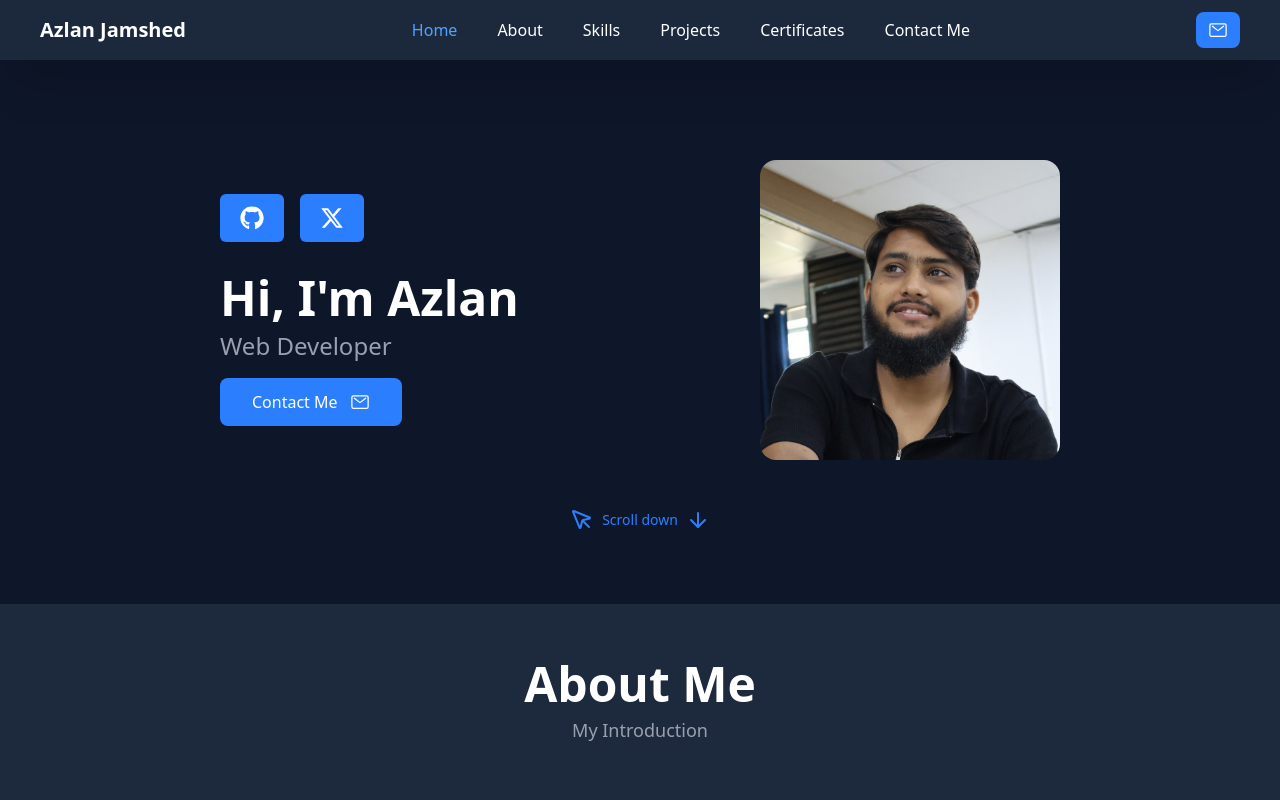
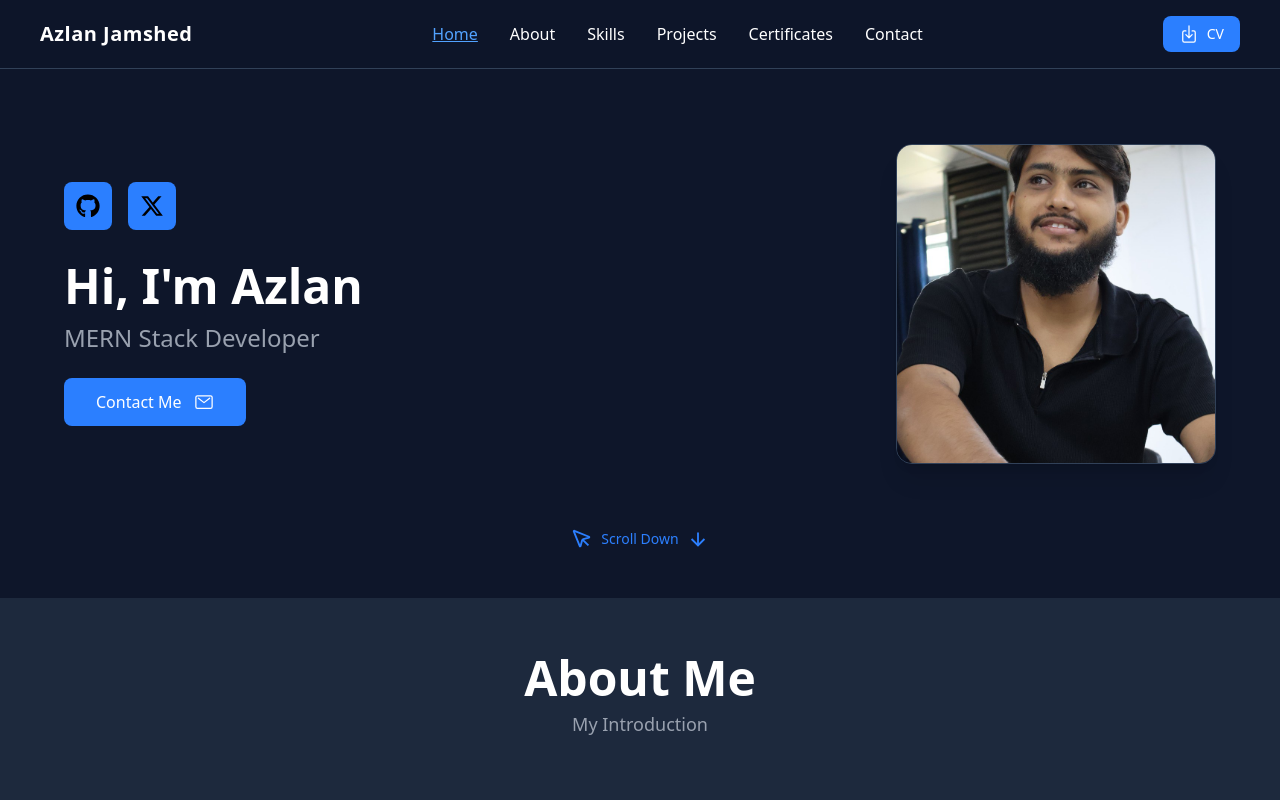
Before and after one commit to azlanjamshed/Portfolio, a React (Vite) app: page / in a window 1280 px wide. Shown: the top 800 px of the page. Built offline with nearby package versions, Linux system fonts and the light colour scheme.

Commit message:
make navbar better

```diff
--- a/src/Components/Navbar.jsx
+++ b/src/Components/Navbar.jsx
@@ -1,12 +1,124 @@
-import React, { useRef, useState } from "react";
-import { IoMailOutline } from "react-icons/io5";
+// import { IoMailOutline } from "react-icons/io5";
+// import { HiMenuAlt3, HiX } from "react-icons/hi";
+// import { Link } from "react-scroll";
+// import CV from "../assets/Azlan_Jamshed.pdf";
+
+// const Navbar = () => {
+//   const [open, setOpen] = useState(false);
+//   const menuRef = useRef(null);
+
+//   const navLinks = [
+//     { to: "home", label: "Home" },
+//     { to: "about", label: "About" },
+//     { to: "skill", label: "Skills" },
+//     { to: "project", label: "Projects" },
+//     { to: "certificates", label: "Certificates" },
+//     { to: "contact", label: "Contact Me" },
+//   ];
+
+//   return (
+//     <header className="fixed top-0 left-0 w-full z-50 bg-[#1c293c] shadow-2xl">
+//       <div
+//         ref={menuRef}
+//         className="flex items-center justify-between px-10 md:px-10 py-3 text-white"
+//       >
+//         {/* Logo */}
+//         <h1 className="text-xl font-semibold">
+//           <Link
+//             to="home"
+//             smooth
+//             duration={300}
+//             offset={-70}
+//             className="cursor-pointer"
+//             onClick={() => setOpen(false)}
+//           >
+//             Azlan Jamshed
+//           </Link>
+//         </h1>
+
+//         {/* Desktop Menu */}
+//         <ul className="hidden md:flex gap-10 text-base">
+//           {navLinks.map((link) => (
+//             <li key={link.to}>
+//               <Link
+//                 to={link.to}
+//                 smooth
+//                 duration={300}
+//                 offset={-70}
+//                 spy
+//                 activeClass="text-blue-400"
+//                 className="cursor-pointer hover:text-blue-400"
+//               >
+//                 {link.label}
+//               </Link>
+//             </li>
+//           ))}
+//         </ul>
+
+//         {/* Download CV (Desktop) */}
+//         <a
+//           href={CV}
+//           download
+//           className="hidden md:flex items-center bg-blue-500 px-3 py-2 rounded-lg hover:bg-blue-600 transition"
+//         >
+//           <IoMailOutline className="w-5 h-5" />
+//         </a>
+
+//         {/* Mobile Toggle */}
+//         <button
+//           onClick={() => setOpen((o) => !o)}
+//           className="md:hidden text-3xl"
+//         >
+//           {open ? <HiX /> : <HiMenuAlt3 />}
+//         </button>
+//       </div>
+
+//       {/* Mobile Menu */}
+//       {open && (
+//         <div
+//           className="md:hidden bg-[#1c293c] text-white px-6 py-6 space-y-5"
+//           onClick={(e) => e.stopPropagation()}
+//         >
+//           {navLinks.map((link) => (
+//             <Link
+//               key={link.to}
+//               to={link.to}
+//               smooth
+//               duration={300}
+//               offset={-70}
+//               className="block cursor-pointer text-lg hover:text-blue-400"
+//               onClick={() => setOpen(false)}
+//             >
+//               {link.label}
+//             </Link>
+//           ))}
+
+//           {/* Mobile CV Button */}
+//           <a
+//             href={CV}
+//             download
+//             className="inline-flex items-center gap-2 bg-blue-500 px-4 py-2 rounded-lg hover:bg-blue-600 transition"
+//             onClick={() => setOpen(false)}
+//           >
+//             <IoMailOutline className="w-5 h-5" />
+//             Download CV
+//           </a>
+//         </div>
+//       )}
+//     </header>
+//   );
+// };
+
+// export default Navbar;
+
+import React, { useState } from "react";
+import { IoDownloadOutline } from "react-icons/io5";
 import { HiMenuAlt3, HiX } from "react-icons/hi";
 import { Link } from "react-scroll";
 import CV from "../assets/Azlan_Jamshed.pdf";
 
 const Navbar = () => {
   const [open, setOpen] = useState(false);
-  const menuRef = useRef(null);
 
   const navLinks = [
     { to: "home", label: "Home" },
@@ -14,23 +126,20 @@ const Navbar = () => {
     { to: "skill", label: "Skills" },
     { to: "project", label: "Projects" },
     { to: "certificates", label: "Certificates" },
-    { to: "contact", label: "Contact Me" },
+    { to: "contact", label: "Contact" },
   ];
 
   return (
-    <header className="fixed top-0 left-0 w-full z-50 bg-[#1c293c] shadow-2xl">
-      <div
-        ref={menuRef}
-        className="flex items-center justify-between px-10 md:px-10 py-3 text-white"
-      >
+    <header className="fixed top-0 left-0 w-full z-50 backdrop-blur-md bg-[#0e162a]/90 border-b border-slate-700">
+      <div className="max-w-7xl mx-auto flex items-center justify-between px-6 md:px-10 py-4 text-white">
         {/* Logo */}
-        <h1 className="text-xl font-semibold">
+        <h1 className="text-lg md:text-xl font-semibold tracking-wide">
           <Link
             to="home"
             smooth
             duration={300}
             offset={-70}
-            className="cursor-pointer"
+            className="cursor-pointer hover:text-blue-400 transition"
             onClick={() => setOpen(false)}
           >
             Azlan Jamshed
@@ -38,7 +147,7 @@ const Navbar = () => {
         </h1>
 
         {/* Desktop Menu */}
-        <ul className="hidden md:flex gap-10 text-base">
+        <ul className="hidden md:flex items-center gap-8 text-sm md:text-base">
           {navLinks.map((link) => (
             <li key={link.to}>
               <Link
@@ -47,8 +156,8 @@ const Navbar = () => {
                 duration={300}
                 offset={-70}
                 spy
-                activeClass="text-blue-400"
-                className="cursor-pointer hover:text-blue-400"
+                activeClass="text-blue-400 underline "
+                className="cursor-pointer hover:text-blue-400 transition"
               >
                 {link.label}
               </Link>
@@ -56,30 +165,32 @@ const Navbar = () => {
           ))}
         </ul>
 
-        {/* Download CV (Desktop) */}
+        {/* CV Button */}
         <a
           href={CV}
           download
-          className="hidden md:flex items-center bg-blue-500 px-3 py-2 rounded-lg hover:bg-blue-600 transition"
+          className="hidden md:flex items-center gap-2 bg-blue-500 px-4 py-2 rounded-lg text-sm font-medium hover:bg-blue-600 hover:scale-105 transition"
         >
-          <IoMailOutline className="w-5 h-5" />
+          <IoDownloadOutline className="w-5 h-5" />
+          CV
         </a>
 
-        {/* Mobile Toggle */}
+        {/* Mobile Menu Button */}
         <button
-          onClick={() => setOpen((o) => !o)}
-          className="md:hidden text-3xl"
+          onClick={() => setOpen(!open)}
+          className="md:hidden text-3xl text-white"
         >
           {open ? <HiX /> : <HiMenuAlt3 />}
         </button>
       </div>
 
       {/* Mobile Menu */}
-      {open && (
-        <div
-          className="md:hidden bg-[#1c293c] text-white px-6 py-6 space-y-5"
-          onClick={(e) => e.stopPropagation()}
-        >
+      <div
+        className={`md:hidden bg-[#0e162a] text-white px-6 overflow-hidden transition-all duration-300 ${
+          open ? "max-h-[400px] py-6" : "max-h-0"
+        }`}
+      >
+        <div className="flex flex-col gap-5">
           {navLinks.map((link) => (
             <Link
               key={link.to}
@@ -87,25 +198,25 @@ const Navbar = () => {
               smooth
               duration={300}
               offset={-70}
-              className="block cursor-pointer text-lg hover:text-blue-400"
+              className="cursor-pointer text-lg hover:text-blue-400 transition"
               onClick={() => setOpen(false)}
             >
               {link.label}
             </Link>
           ))}
 
-          {/* Mobile CV Button */}
+          {/* Mobile CV */}
           <a
             href={CV}
             download
-            className="inline-flex items-center gap-2 bg-blue-500 px-4 py-2 rounded-lg hover:bg-blue-600 transition"
+            className="inline-flex items-center gap-2 bg-blue-500 px-4 py-2 rounded-lg hover:bg-blue-600 transition w-fit"
             onClick={() => setOpen(false)}
           >
-            <IoMailOutline className="w-5 h-5" />
+            <IoDownloadOutline className="w-5 h-5" />
             Download CV
           </a>
         </div>
-      )}
+      </div>
     </header>
   );
 };
--- a/src/Pages/Home.jsx
+++ b/src/Pages/Home.jsx
@@ -1,108 +1,108 @@
-import React from "react";
-import { FaXTwitter } from "react-icons/fa6";
-import { FaGithub } from "react-icons/fa";
+// import React from "react";
+// import { FaXTwitter } from "react-icons/fa6";
+// import { FaGithub } from "react-icons/fa";
 
-import { IoMailOutline } from "react-icons/io5";
-import { Link } from "react-scroll";
-import photo from "../assets/photo.jpg";
+// import { IoMailOutline } from "react-icons/io5";
+// import { Link } from "react-scroll";
+// import photo from "../assets/photo.jpg";
 
-const Home = () => {
-  return (
-    <>
-      <div id="home" className="bg-[#0e162a] pt-30 p-10 md:pt-40 ">
-        <div className="flex flex-col  md:flex-row-reverse md:justify-between justify-center items-center gap-10 md:px-[15%]   ">
-          <div className="w-[300px] h-[300px]  object-contain rounded-2xl  overflow-hidden ">
-            <img src={photo} alt="" />
-          </div>
-          <div className="flexflex-col justify-center items-center  gap-5 text-white">
-            <div className="flex items-center justify-center md:justify-start gap-4 mb-8">
-              <a href="https://github.com/azlanjamshed" target="_blank">
-                <div className="flex items-center justify-center    w-12 h-12 rounded-md  bg-blue-500 text-white px-8 py-3  font-medium transition-all hover:bg-blue-600 hover:scale-105  ">
-                  <FaGithub className="w-6 h-6 absolute" />
-                </div>
-              </a>
-              <a href="https://x.com/Azlan_Jamshed" target="_blank">
-                <div className=" flex items-center justify-center      w-12 h-12 rounded-md  bg-blue-500 text-white px-8 py-3 font-medium transition-all hover:bg-blue-600 hover:scale-105 ">
-                  <FaXTwitter className="w-6 h-6 absolute" />
-                </div>
-              </a>
-            </div>
-            <div className="flex flex-col items-center justify-center md:items-start">
-              <h1 className="text-3xl md:text-5xl font-semibold text-white mb-2 ">
-                Hi, I'm Azlan
-              </h1>
-              <h3 className="text-xl md:text-2xl text-gray-400 font-medium mb-4">
-                Web Developer
-              </h3>
-            </div>
-            <div className=" flex items-center justify-center md:justify-start">
-              <Link
-                to="contact"
-                smooth={true}
-                duration={300}
-                spy={true}
-                offset={-70}
-                className="cursor-pointer inline-flex items-center justify-center bg-blue-500 text-white px-8 py-3 rounded-lg font-medium transition-all hover:bg-blue-600 hover:scale-105"
-              >
-                Contact Me <IoMailOutline className=" ml-3 w-5 h-5 inline" />
-              </Link>
-            </div>
-          </div>
-        </div>
-        <div className="hidden md:flex justify-center mt-12 mb-8">
-          <Link
-            to="about"
-            smooth
-            duration={300}
-            offset={-70}
-            className="flex items-center text-blue-500 font-medium hover:transform hover:translate-y-1 transition-transform cursor-pointer"
-          >
-            {/* <a
-            className="flex items-center text-blue-500 font-medium hover:transform hover:translate-y-1 transition-transform"
-            href="#about"
-          > */}
-            <svg
-              xmlns="http://www.w3.org/2000/svg"
-              width="24"
-              height="24"
-              viewBox="0 0 24 24"
-              fill="none"
-              stroke="currentColor"
-              strokeWidth="2"
-              strokeLinecap="round"
-              strokeLinejoin="round"
-              className="lucide lucide-mouse-pointer text-2xl mr-2"
-              aria-hidden="true"
-            >
-              <path d="M12.586 12.586 19 19"></path>
-              <path d="M3.688 3.037a.497.497 0 0 0-.651.651l6.5 15.999a.501.501 0 0 0 .947-.062l1.569-6.083a2 2 0 0 1 1.448-1.479l6.124-1.579a.5.5 0 0 0 .063-.947z"></path>
-            </svg>
-            <span className="text-sm mr-2">Scroll down</span>
-            <svg
-              xmlns="http://www.w3.org/2000/svg"
-              width="24"
-              height="24"
-              viewBox="0 0 24 24"
-              fill="none"
-              stroke="currentColor"
-              strokeWidth="2"
-              strokeLinecap="round"
-              strokeLinejoin="round"
-              className="lucide lucide-arrow-down text-xl"
-              aria-hidden="true"
-            >
-              <path d="M12 5v14"></path>
-              <path d="m19 12-7 7-7-7"></path>
-            </svg>
-          </Link>
-          {/* </a> */}
-        </div>
-      </div>
-    </>
-  );
-};
+// const Home = () => {
+//   return (
+//     <>
+//       <div id="home" className="bg-[#0e162a] pt-30 p-10 md:pt-40 ">
+//         <div className="flex flex-col  md:flex-row-reverse md:justify-between justify-center items-center gap-10 md:px-[15%]   ">
+//           <div className="w-[300px] h-[300px]  object-contain rounded-2xl  overflow-hidden ">
+//             <img src={photo} alt="" />
+//           </div>
+//           <div className="flexflex-col justify-center items-center  gap-5 text-white">
+//             <div className="flex items-center justify-center md:justify-start gap-4 mb-8">
+//               <a href="https://github.com/azlanjamshed" target="_blank">
+//                 <div className="flex items-center justify-center    w-12 h-12 rounded-md  bg-blue-500 text-white px-8 py-3  font-medium transition-all hover:bg-blue-600 hover:scale-105  ">
+//                   <FaGithub className="w-6 h-6 absolute" />
+//                 </div>
+//               </a>
+//               <a href="https://x.com/Azlan_Jamshed" target="_blank">
+//                 <div className=" flex items-center justify-center      w-12 h-12 rounded-md  bg-blue-500 text-white px-8 py-3 font-medium transition-all hover:bg-blue-600 hover:scale-105 ">
+//                   <FaXTwitter className="w-6 h-6 absolute" />
+//                 </div>
+//               </a>
+//             </div>
+//             <div className="flex flex-col items-center justify-center md:items-start">
+//               <h1 className="text-3xl md:text-5xl font-semibold text-white mb-2 ">
+//                 Hi, I'm Azlan
+//               </h1>
+//               <h3 className="text-xl md:text-2xl text-gray-400 font-medium mb-4">
+//                 Web Developer
+//               </h3>
+//             </div>
+//             <div className=" flex items-center justify-center md:justify-start">
+//               <Link
+//                 to="contact"
+//                 smooth={true}
+//                 duration={300}
+//                 spy={true}
+//                 offset={-70}
+//                 className="cursor-pointer inline-flex items-center justify-center bg-blue-500 text-white px-8 py-3 rounded-lg font-medium transition-all hover:bg-blue-600 hover:scale-105"
+//               >
+//                 Contact Me <IoMailOutline className=" ml-3 w-5 h-5 inline" />
+//               </Link>
+//             </div>
+//           </div>
+//         </div>
+//         <div className="hidden md:flex justify-center mt-12 mb-8">
+//           <Link
+//             to="about"
+//             smooth
+//             duration={300}
+//             offset={-70}
+//             className="flex items-center text-blue-500 font-medium hover:transform hover:translate-y-1 transition-transform cursor-pointer"
+//           >
+//             {/* <a
+//             className="flex items-center text-blue-500 font-medium hover:transform hover:translate-y-1 transition-transform"
+//             href="#about"
+//           > */}
+//             <svg
+//               xmlns="http://www.w3.org/2000/svg"
+//               width="24"
+//               height="24"
+//               viewBox="0 0 24 24"
+//               fill="none"
+//               stroke="currentColor"
+//               strokeWidth="2"
+//               strokeLinecap="round"
+//               strokeLinejoin="round"
+//               className="lucide lucide-mouse-pointer text-2xl mr-2"
+//               aria-hidden="true"
+//             >
+//               <path d="M12.586 12.586 19 19"></path>
+//               <path d="M3.688 3.037a.497.497 0 0 0-.651.651l6.5 15.999a.501.501 0 0 0 .947-.062l1.569-6.083a2 2 0 0 1 1.448-1.479l6.124-1.579a.5.5 0 0 0 .063-.947z"></path>
+//             </svg>
+//             <span className="text-sm mr-2">Scroll down</span>
+//             <svg
+//               xmlns="http://www.w3.org/2000/svg"
+//               width="24"
+//               height="24"
+//               viewBox="0 0 24 24"
+//               fill="none"
+//               stroke="currentColor"
+//               strokeWidth="2"
+//               strokeLinecap="round"
+//               strokeLinejoin="round"
+//               className="lucide lucide-arrow-down text-xl"
+//               aria-hidden="true"
+//             >
+//               <path d="M12 5v14"></path>
+//               <path d="m19 12-7 7-7-7"></path>
+//             </svg>
+//           </Link>
+//           {/* </a> */}
+//         </div>
+//       </div>
+//     </>
+//   );
+// };
 
-export default Home;
+// export default Home;
 
 // import React from "react";
 // import { FaXTwitter } from "react-icons/fa6";
@@ -208,3 +208,112 @@ export default Home;
 // };
 
 // export default Home;
+
+import React from "react";
+import { FaXTwitter } from "react-icons/fa6";
+import { FaGithub } from "react-icons/fa";
+import { IoMailOutline } from "react-icons/io5";
+import { Link } from "react-scroll";
+import photo from "../assets/photo.jpg";
+
+const Home = () => {
+  return (
+    <section id="home" className="bg-[#0e162a] pt-28 md:pt-36 px-6 pb-12">
+      <div className="max-w-6xl mx-auto flex flex-col md:flex-row-reverse items-center justify-between gap-12">
+        {/* Profile Image */}
+        <div className="w-[260px] h-[260px] md:w-[320px] md:h-[320px] rounded-2xl overflow-hidden shadow-xl border border-slate-700">
+          <img
+            src={photo}
+            alt="Azlan Jamshed"
+            className="w-full h-full object-cover hover:scale-105 transition duration-500"
+          />
+        </div>
+
+        {/* Text Content */}
+        <div className="flex flex-col items-center md:items-start text-center md:text-left text-white max-w-xl">
+          {/* Social Icons */}
+          <div className="flex gap-4 mb-8">
+            <a
+              href="https://github.com/azlanjamshed"
+              target="_blank"
+              rel="noopener noreferrer"
+              className="w-12 h-12 flex items-center justify-center bg-blue-500 rounded-lg hover:bg-blue-600 hover:scale-105 transition"
+            >
+              <FaGithub className="w-6 h-6 text-black" />
+            </a>
+
+            <a
+              href="https://x.com/Azlan_Jamshed"
+              target="_blank"
+              rel="noopener noreferrer"
+              className="w-12 h-12 flex items-center justify-center bg-blue-500 rounded-lg hover:bg-blue-600 hover:scale-105 transition"
+            >
+              <FaXTwitter className="w-6 h-6 text-black" />
+            </a>
+          </div>
+          {/* Heading */}
+          <h1 className="text-3xl md:text-5xl font-semibold mb-3">
+            Hi, I'm Azlan
+          </h1>
+          <h3 className="text-xl md:text-2xl text-gray-400 font-medium mb-6">
+            MERN Stack Developer
+          </h3>
+          {/* CTA Button */}
+          <Link
+            to="contact"
+            smooth
+            duration={300}
+            spy
+            offset={-70}
+            className="cursor-pointer inline-flex items-center bg-blue-500 px-8 py-3 rounded-lg font-medium hover:bg-blue-600 hover:scale-105 transition"
+          >
+            Contact Me
+            <IoMailOutline className="ml-3 w-5 h-5" />
+          </Link>
+        </div>
+      </div>
+
+      {/* Scroll Down */}
+      <div className="hidden md:flex justify-center mt-16">
+        <Link
+          to="about"
+          smooth
+          duration={300}
+          offset={-70}
+          className="flex items-center text-blue-500 font-medium hover:translate-y-1 transition cursor-pointer"
+        >
+          <svg
+            xmlns="http://www.w3.org/2000/svg"
+            width="22"
+            height="22"
+            viewBox="0 0 24 24"
+            fill="none"
+            stroke="currentColor"
+            strokeWidth="2"
+            className="mr-2"
+          >
+            <path d="M12.586 12.586 19 19"></path>
+            <path d="M3.688 3.037a.497.497 0 0 0-.651.651l6.5 15.999a.501.501 0 0 0 .947-.062l1.569-6.083a2 2 0 0 1 1.448-1.479l6.124-1.579a.5.5 0 0 0 .063-.947z"></path>
+          </svg>
+
+          <span className="text-sm mr-2">Scroll Down</span>
+
+          <svg
+            xmlns="http://www.w3.org/2000/svg"
+            width="22"
+            height="22"
+            viewBox="0 0 24 24"
+            fill="none"
+            stroke="currentColor"
+            strokeWidth="2"
+          >
+            <path d="M12 5v14"></path>
+            <path d="m19 12-7 7-7-7"></path>
+          </svg>
+        </Link>
+      </div>
+    </section>
+  );
+};
+
+export default Home;
```
Also changed, not shown: src/Pages/About.jsx (+5 -2 lines), src/Pages/Skills.jsx (+11 -8 lines).
